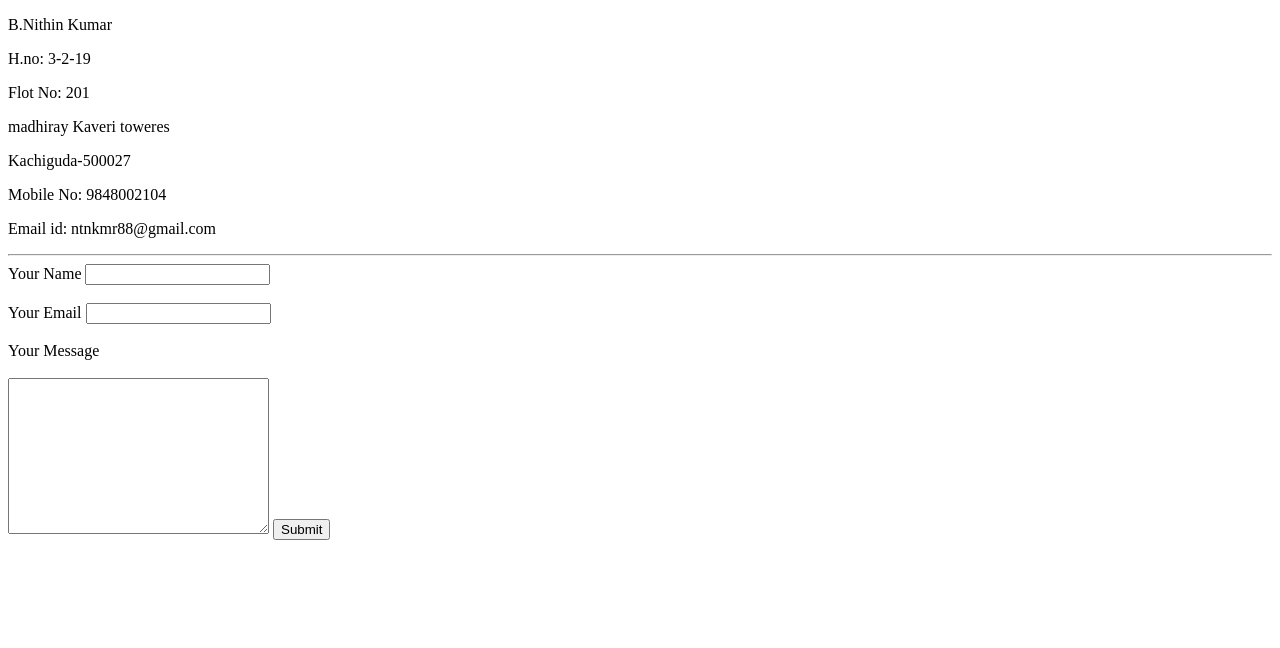
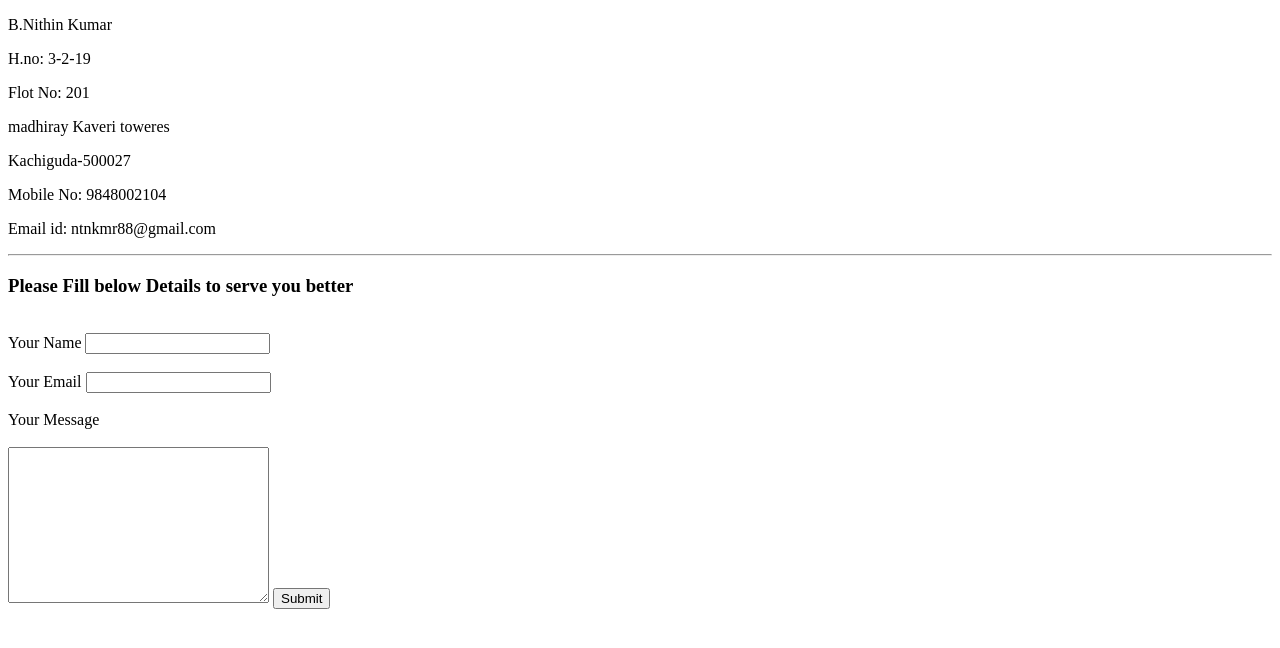
Before and after one commit to Nithin2023/bd, a plain HTML site: page contact.html in a window 1280 px wide. Drawn offline with Linux system fonts and the light colour scheme.

Commit message:
Update contact.html

```diff
--- a/contact.html
+++ b/contact.html
@@ -15,6 +15,8 @@
     <p>Mobile No: 9848002104</p>
     <p>Email id: ntnkmr88@gmail.com</p>
     <hr>
+    <h3> Please Fill below Details to serve you better</h3>
+    <br>
     <form action="mailto:ntnkmr88@gmail.com" method="post" enctype="text/plain">
         <label>Your Name</label>
         <input type="text" name="Yourname" value=""> <br><br>
```
